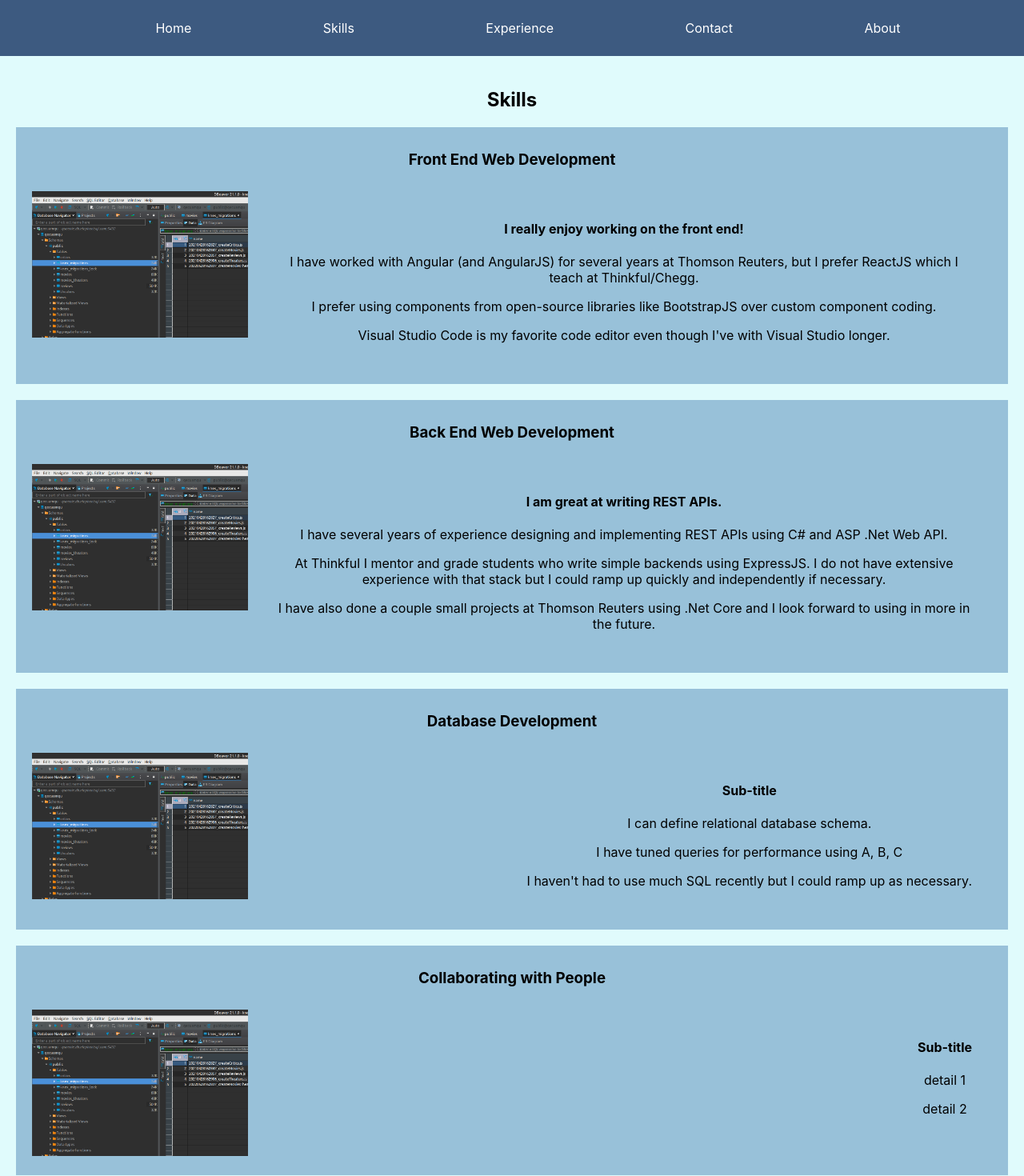
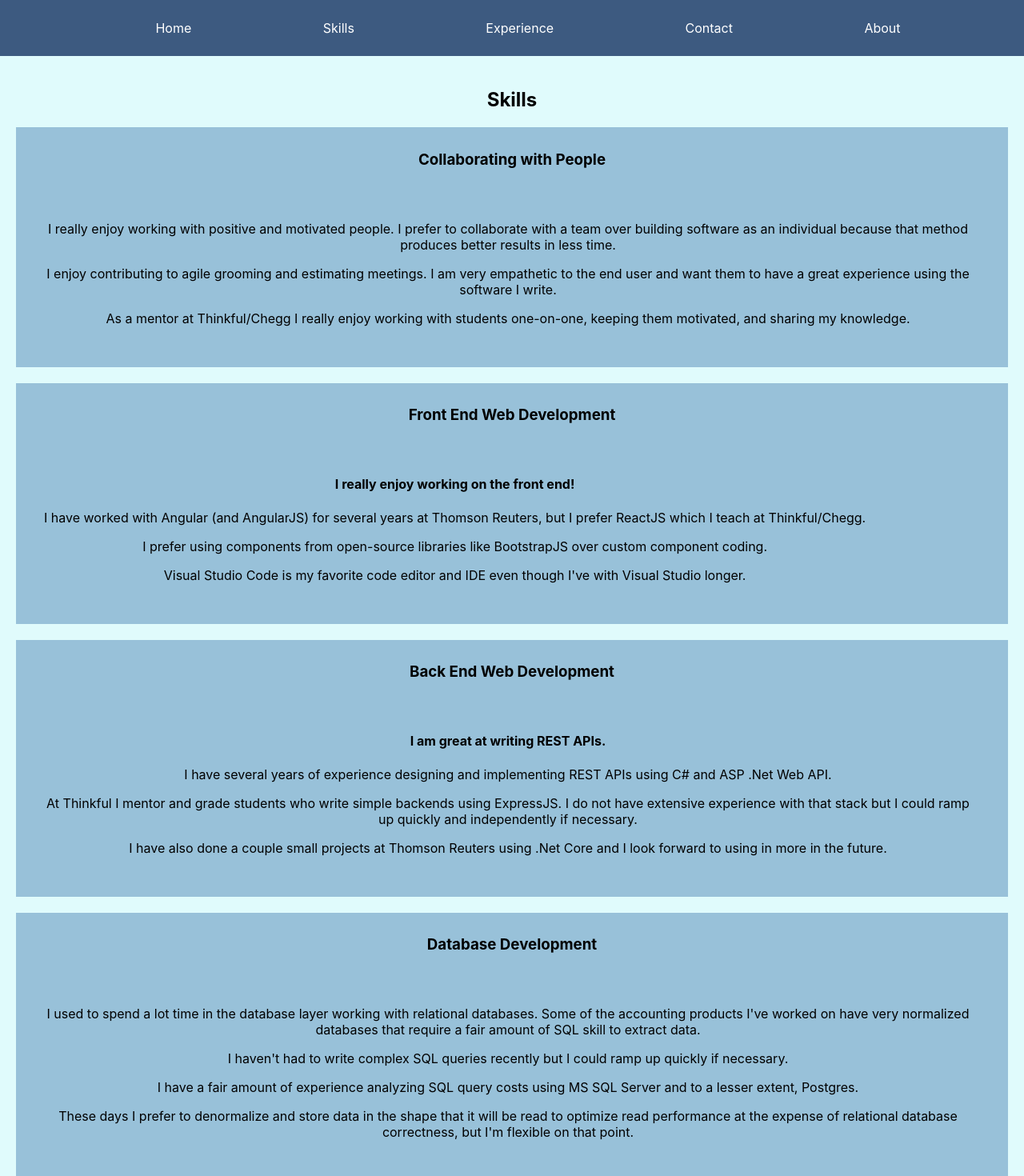
Before and after one commit to budajeff/portfolio-react, a React (Create React App) app: page /skills in a window 1280 px wide. Shown: the top 1470 px of the page at 80% size. Built offline with nearby package versions, Linux system fonts and the light colour scheme.

Commit message:
added font and hid default image

```diff
--- a/public/index.html
+++ b/public/index.html
@@ -3,6 +3,8 @@
   <head>
     <meta charset="utf-8" />
     <link rel="icon" href="%PUBLIC_URL%/favicon.ico" />
+    <link rel="stylesheet"
+          href="https://fonts.googleapis.com/css?family=Roboto">
     <meta name="viewport" content="width=device-width, initial-scale=1" />
     <meta name="theme-color" content="#000000" />
     <meta
--- a/src/Card.js
+++ b/src/Card.js
@@ -3,16 +3,18 @@ import Images from './images/Images';
 
 export default function Card(
     { title = 'Example Card Title',
-        imageKey = 'dbeaver',
+        imageKey = undefined,
         subtitle = 'Sub-title',
         details = ['detail 1', 'detail 2'],
         children }) {
 
     const standardContent = (
         <div className='card-flex'>
+            {(imageKey ?
             <section className='image-section'>
                 <img className='card-img' src={Images[imageKey]?.image} alt={Images[imageKey]?.atlText}></img>
-            </section>
+            </section> : null
+            )}
             <section className='text-section'>
                 <div className='card-text'>
                     <h4>{subtitle}</h4>
--- a/src/HomePage.js
+++ b/src/HomePage.js
@@ -1,5 +1,6 @@
 import './HomePage.css';
 import {LightThemeStyle} from './SharedStyles';
+import SiteData from './SiteData';
 
 export default function HomePage() {
 
@@ -9,5 +10,6 @@ export default function HomePage() {
             <h2 className="name">Jeff Buda</h2>
             <h3 className="subtitle">Experienced Full Stack Web Developer</h3>
             <h4>Front End &bull; Back End &bull; Database</h4>
+            <h5><a target="_blank" rel="noreferrer" href={'mailto:' + SiteData().contactInfo.email}>{SiteData().contactInfo.email}</a></h5>
         </div>);
 }
--- a/src/NavBar.css
+++ b/src/NavBar.css
@@ -1,5 +1,8 @@
 
 /* mobile first */
+Router {
+    font-family: 'Roboto';
+}
 .nav-parent{
     line-height: 50px;
     position: fixed;
--- a/src/SiteData.js
+++ b/src/SiteData.js
@@ -2,6 +2,16 @@ export default function getSiteData() {
   return {
 
     skillAreas: [
+      {
+        name: 'Collaborating with People',
+        title: null,
+        subtitle: null,
+        details: [
+          "I really enjoy working with positive and motivated people. I prefer to collaborate with a team over building software as an individual because that method produces better results in less time.",
+          "I enjoy contributing to agile grooming and estimating meetings. I am very empathetic to the end user and want them to have a great experience using the software I write.",
+          "As a mentor at Thinkful/Chegg I really enjoy working with students one-on-one, keeping them motivated, and sharing my knowledge."
+        ]
+      },
       {
         name: 'Front End Web Development',
         keywords: ['JavaScript', 'Angular', 'React'],
@@ -9,7 +19,8 @@ export default function getSiteData() {
         details: [
           'I have worked with Angular (and AngularJS) for several years at Thomson Reuters, but I prefer ReactJS which I teach at Thinkful/Chegg.',
           'I prefer using components from open-source libraries like BootstrapJS over custom component coding.',
-          "Visual Studio Code is my favorite code editor even though I've with Visual Studio longer."
+
+          "Visual Studio Code is my favorite code editor and IDE even though I've with Visual Studio longer."
         ]
       },
       {
@@ -26,17 +37,14 @@ export default function getSiteData() {
         name: 'Database Development',
         keywords: ['Postgres', 'MS SQL Server', 'Oracle'],
         title: "In the past I've spent a lot of time in relational databases.",
-        subTitle: undefined,
+        subtitle: null,
         details: [
-          "I can define relational database schema.",
-          "I have tuned queries for performance using A, B, C",
-          "I haven't had to use much SQL recently but I could ramp up as necessary."
+          "I used to spend a lot time in the database layer working with relational databases. Some of the accounting products I've worked on have very normalized databases that require a fair amount of SQL skill to extract data. ",
+          "I haven't had to write complex SQL queries recently but I could ramp up quickly if necessary.",
+          "I have a fair amount of experience analyzing SQL query costs using MS SQL Server and to a lesser extent, Postgres.",
+          "These days I prefer to denormalize and store data in the shape that it will be read to optimize read performance at the expense of relational database correctness, but I'm flexible on that point."
         ],
       },
-      {
-        name: 'Collaborating with People',
-        title: "I prefer to collaborate with a team over building software as an individual because that method produces better results in less time."
-      }
     ],
     jobData: [
       {
--- a/src/index.css
+++ b/src/index.css
@@ -1,6 +1,6 @@
 body {
   margin: 0;
-  font-family: -apple-system, BlinkMacSystemFont, 'Segoe UI', 'Roboto', 'Oxygen',
+  font-family: -apple-system, BlinkMacSystemFont, 'Roboto', 'Segoe UI', 'Oxygen',
     'Ubuntu', 'Cantarell', 'Fira Sans', 'Droid Sans', 'Helvetica Neue',
     sans-serif;
   -webkit-font-smoothing: antialiased;
```
